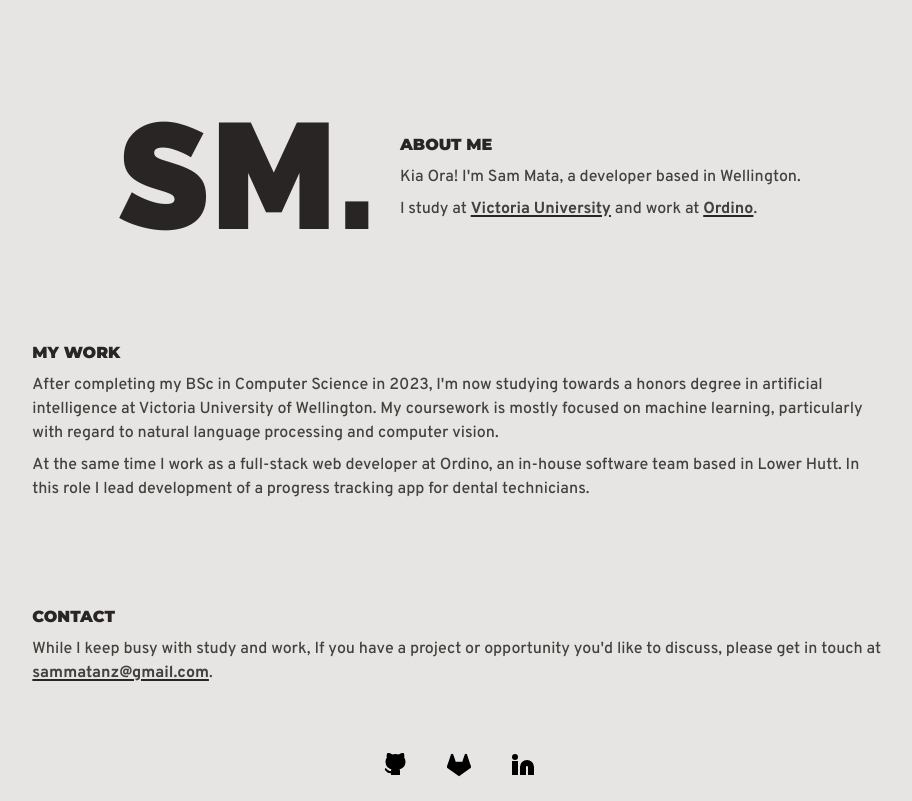
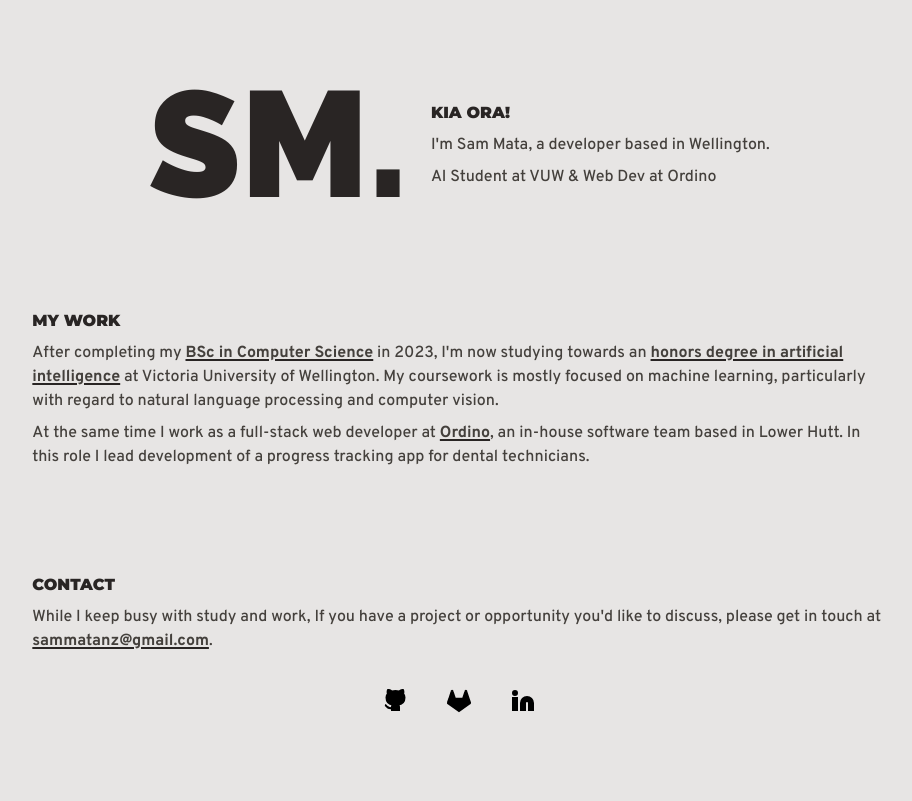
Before and after one commit to sam-mata/website, a SvelteKit app: page / in a window 1280 px wide. Shown: the whole page, without its empty margins (181-1093 px from the left). Built offline with nearby package versions, Linux system fonts and the light colour scheme.

Commit message:
Content changes

```diff
--- a/src/routes/+page.svelte
+++ b/src/routes/+page.svelte
@@ -3,17 +3,13 @@
 	import Footer from "$lib/Footer.svelte";
 </script>
 
-<body class="flex flex-col items-center m-16 lg:mx-auto lg:w-2/3">
+<body class="flex flex-col items-center m-8 lg:mx-auto lg:w-2/3">
 	<section class="flex flex-col items-center md:flex-row">
 		<h1 class="font-black font-raleway text-[150px] text-stone-800">SM.</h1>
 		<div class="md:pl-6">
-			<h2>About Me</h2>
-			<p>Kia Ora! I'm Sam Mata, a developer based in Wellington.</p>
-			<p>
-				I study at
-				<a href="https://www.wgtn.ac.nz/cdsai">Victoria University</a> and work at
-				<a href="https://github.com/OrdinoNZ">Ordino</a>.
-			</p>
+			<h2>Kia Ora!</h2>
+			<p>I'm Sam Mata, a developer based in Wellington.</p>
+			<p>AI Student at VUW & Web Dev at Ordino</p>
 		</div>
 	</section>
 
@@ -22,15 +18,23 @@
 	<section class="pt-12 pb-24">
 		<h2>My Work</h2>
 		<p>
-			After completing my BSc in Computer Science in 2023, I'm now studying towards a honors
-			degree in artificial intelligence at Victoria University of Wellington. My coursework is
-			mostly focused on machine learning, particularly with regard to natural language
-			processing and computer vision.
+			After completing my <a
+				href="https://www.wgtn.ac.nz/explore/degrees/science/overview?major=computer-science"
+				>BSc in Computer Science</a
+			>
+			in 2023, I'm now studying towards an
+			<a
+				href="https://www.wgtn.ac.nz/explore/postgraduate-programmes/bachelor-of-science-with-honours/requirements?subject=artificial-intelligence-bsc-hons"
+			>
+				honors degree in artificial intelligence</a
+			> at Victoria University of Wellington. My coursework is mostly focused on machine learning,
+			particularly with regard to natural language processing and computer vision.
 		</p>
 		<p>
-			At the same time I work as a full-stack web developer at Ordino, an in-house software
-			team based in Lower Hutt. In this role I lead development of a progress tracking app for
-			dental technicians.
+			At the same time I work as a full-stack web developer at <a
+				href="https://github.com/OrdinoNZ">Ordino</a
+			>, an in-house software team based in Lower Hutt. In this role I lead development of a
+			progress tracking app for dental technicians.
 		</p>
 	</section>
 
```
